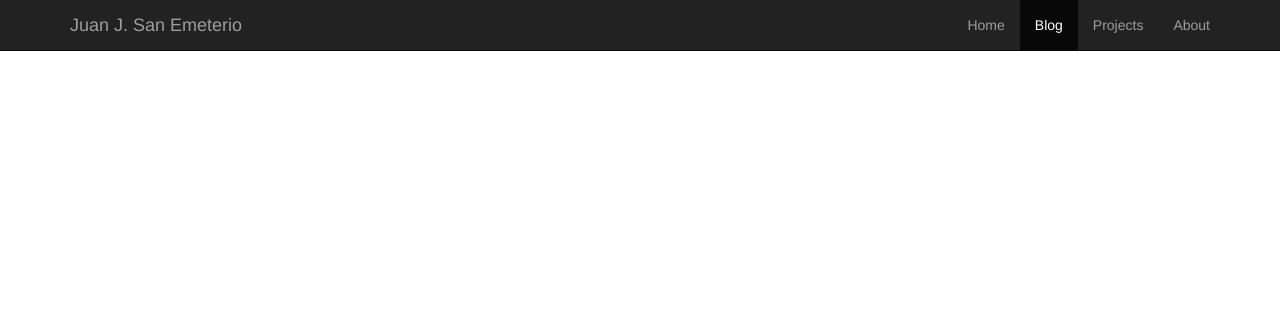
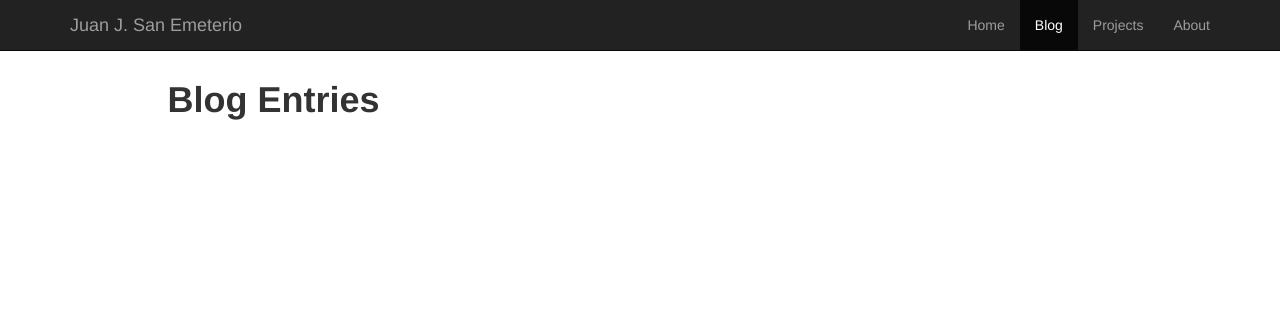
Before and after one commit to juanjose49/blog, a Django app: template content/templates/blog_list.html in a window 1280 px wide. Shown: the top 311 px of the page. Run offline with Django 3.2, Linux system fonts and the light colour scheme; the template is opened without the code that fills it, so the values that code supplies are empty; some libraries are stand-ins or nearby versions.

Commit message:
Added headers to the blog/projects list pages

```diff
--- a/content/templates/blog_list.html
+++ b/content/templates/blog_list.html
@@ -1,3 +1,4 @@
 {% extends 'content_list_base.html' %}
 {% block title_text %}Juan Emeterio | Blog{% endblock %}
 {% block active_link %}blog_link{% endblock %}
+{% block page_header %}Blog Entries{% endblock %}
--- a/content/templates/content_list_base.html
+++ b/content/templates/content_list_base.html
@@ -1,5 +1,12 @@
 {% extends 'base.html' %}
 {%block content%}
+	<div class = "container">
+		<div class = "row">
+			<div class = "col-xs-10 col-xs-offset-1" >
+				<h1 style="padding-bottom:20px; margin-top: 0px;"><b>{%block page_header%}{%endblock%}</b></h1>
+			</div>
+		</div>
+	</div>
 	{%for content_post in content_posts%}
 		<div class = "container">
 			<div class = "row">
--- a/content/templates/projects_list.html
+++ b/content/templates/projects_list.html
@@ -1,3 +1,4 @@
 {% extends 'content_list_base.html' %}
 {% block title_text %}Juan Emeterio | Projects{% endblock %}
 {% block active_link %}projects_link{% endblock %}
+{% block page_header %}Projects{% endblock %}
```
Also changed, not shown: content/templates/blog.html (line endings or trailing spaces), content/templates/projects.html (line endings or trailing spaces).
